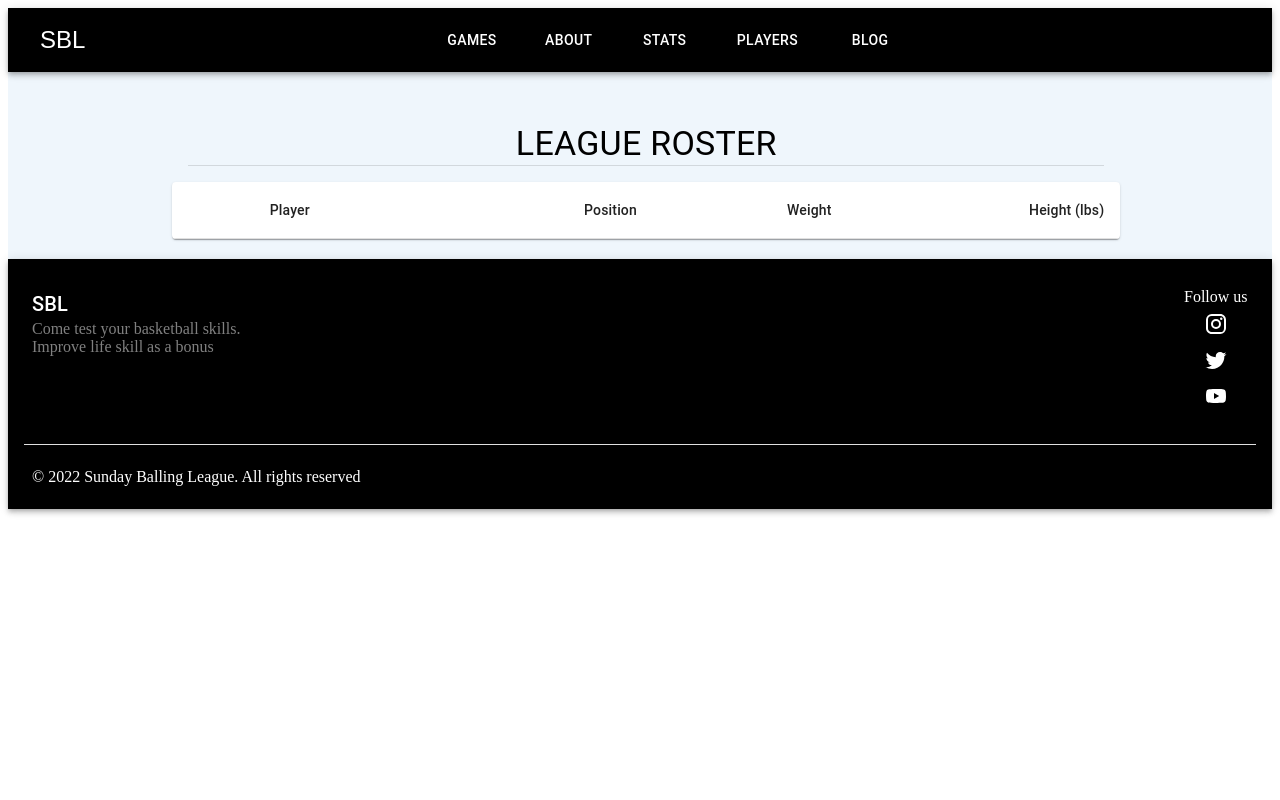
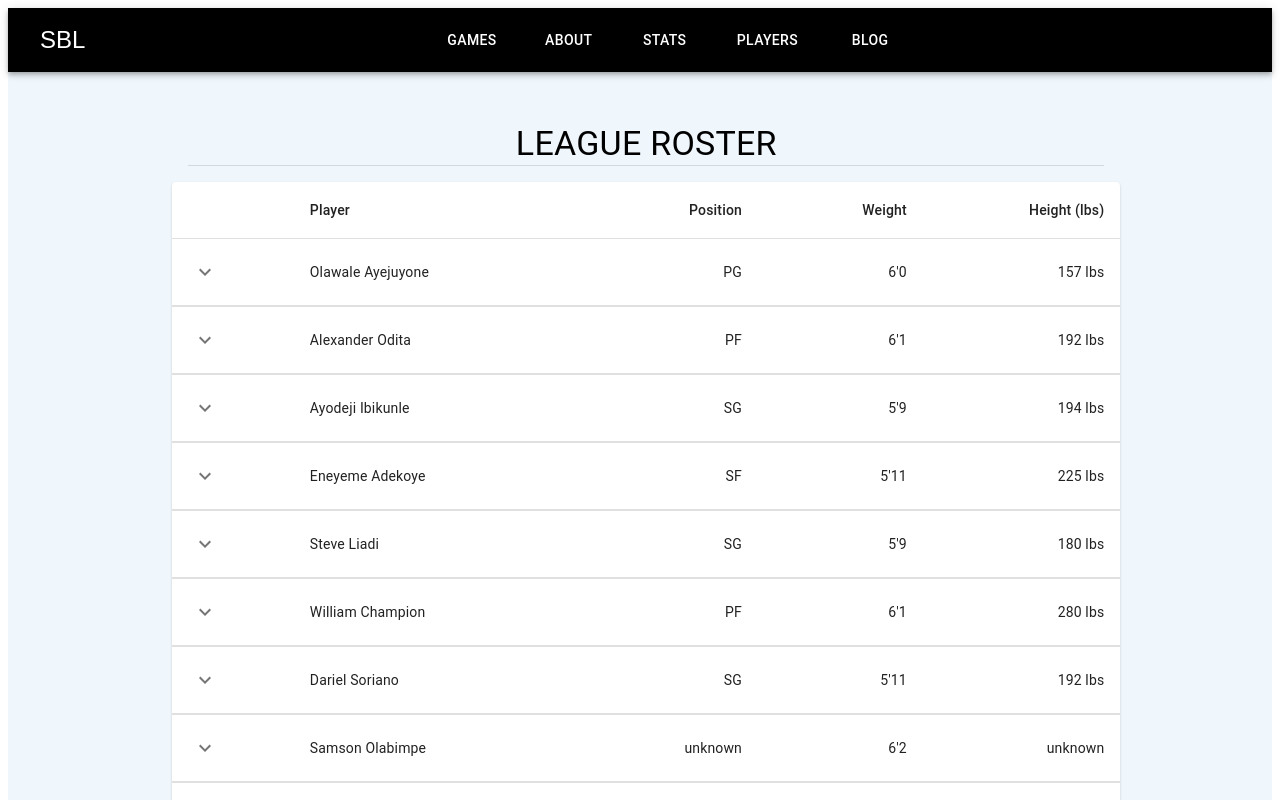
Before and after one commit to walethesolution/SBL, a React (Create React App) app in the folder sbl-frontend/: page /players in a window 1280 px wide. Shown: the top 800 px of the page. Built offline with nearby package versions, Linux system fonts and the light colour scheme.

Commit message:
Add All available Player to the Roster

```diff
--- /dev/null
+++ b/sbl-frontend/src/components/landing-page/Blog/blogsData.ts
@@ -0,0 +1,22 @@
+import { Blogger } from "../../../types";
+import TheBoys from "../../../assets/fall-ball3.jpg";
+import TreesnCourt from "../../../assets/TreesnCourt.jpg";
+
+export const blogsData: Blogger[] = [
+  {
+    id: 1,
+    image: TheBoys,
+    topic: "Fall",
+    description:
+      "We play all round the year. As long as the sun is out, We are outside.",
+    link: "",
+  },
+  {
+    id: 2,
+    image: TreesnCourt,
+    topic: "That Miami weather",
+    description:
+      "This time around the view was Miami-esque. You know as long as the sun is out, We are outside.",
+    link: "",
+  },
+];
--- a/sbl-frontend/src/components/landing-page/Blog/index.tsx
+++ b/sbl-frontend/src/components/landing-page/Blog/index.tsx
@@ -3,9 +3,7 @@ import CardContent from "@mui/material/CardContent";
 import CardMedia from "@mui/material/CardMedia";
 import Typography from "@mui/material/Typography";
 import { Box, Button, CardActionArea, CardActions, Grid } from "@mui/material";
-import TheBoys from "../../../assets/fall-ball3.jpg";
-import TreesnCourt from "../../../assets/TreesnCourt.jpg";
-import dataB from "../../../data/db.json";
+import { blogsData } from "./blogsData";
 
 const Blog: React.FC = () => {
   return (
@@ -17,47 +15,22 @@ const Blog: React.FC = () => {
       >
         TRENDING
       </Typography>
-      <Grid container spacing={2}>
-        <Grid item>
-          <Card sx={{ maxWidth: 350, marginTop: "20px" }}>
+      <Box sx={{ display: "flex", flexDirection: "row", flexWrap: "wrap" }}>
+        {blogsData.map((blog) => (
+          <Card key={blog.id} sx={{ maxWidth: 350, margin: "10px" }}>
             <CardActionArea>
               <CardMedia
                 component="img"
                 height="200"
-                image={TheBoys}
-                alt="Fall ball"
-              />
-              <CardContent>
-                <Typography
-                  gutterBottom
-                  variant="h4"
-                  component="div"
-                ></Typography>
-                <Typography variant="body2" color="text.secondary"></Typography>
-              </CardContent>
-            </CardActionArea>
-            <CardActions>
-              <Button size="small" color="primary">
-                More
-              </Button>
-            </CardActions>
-          </Card>
-        </Grid>
-        <Grid item>
-          <Card sx={{ maxWidth: 350, marginTop: "20px" }}>
-            <CardActionArea>
-              <CardMedia
-                component="img"
-                height="200"
-                image={TreesnCourt}
-                alt="Fall ball"
+                image={blog.image}
+                alt={blog.topic}
               />
               <CardContent>
                 <Typography gutterBottom variant="h4" component="div">
-                  {/* {secondTopic} */}
+                  {blog.topic}
                 </Typography>
                 <Typography variant="body2" color="text.secondary">
-                  {/* {secondContext} */}
+                  {blog.description}
                 </Typography>
               </CardContent>
             </CardActionArea>
@@ -67,8 +40,8 @@ const Blog: React.FC = () => {
               </Button>
             </CardActions>
           </Card>
-        </Grid>
-      </Grid>
+        ))}
+      </Box>
     </Box>
   );
 };
--- a/sbl-frontend/src/components/newMemberForm/index.tsx
+++ /dev/null
@@ -1,6 +0,0 @@
-import Box from "@mui/material/Box/Box";
-
-const newMemberForm: React.FC = () => {
-  return <Box></Box>;
-};
-export default newMemberForm;
--- a/sbl-frontend/src/components/players/index.tsx
+++ b/sbl-frontend/src/components/players/index.tsx
@@ -12,18 +12,7 @@ import {
   TableRow,
 } from "@mui/material";
 import Row from "../row";
-import { createData } from "../../utils";
-import dataB from "../../data/db.json";
-
-const players = dataB.players;
-
-// const rows = [
-//   createData(1, "Olawale Ayejuyone", "SG", "6'0", "158 lbs"),
-//   createData(2, "Alexander Odita", "SF", "6'2", "198 lbs"),
-//   createData(3, "Dariel Soriano", "SG", "5'11", "187 lbs"),
-//   createData(4, "Steve Liadi", "PG", "6'2", "170 lbs"),
-//   createData(5, "Will Champion", "PF", "6'2", "228 lbs"),
-// ];
+import { playersData } from "./playersData";
 
 const Players: React.FC = () => {
   return (
@@ -52,9 +41,9 @@ const Players: React.FC = () => {
             </TableRow>
           </TableHead>
           <TableBody>
-            {/* {players.map((player) => (
-              // <Row key={player.firstName} player={player} />
-            ))} */}
+            {playersData.map((player) => (
+              <Row key={player.id} player={player} />
+            ))}
           </TableBody>
         </Table>
       </TableContainer>
--- /dev/null
+++ b/sbl-frontend/src/components/players/playersData.ts
@@ -0,0 +1,307 @@
+import { PlayersType } from "../../types";
+export const playersData: PlayersType[] = [
+  {
+    id: 1,
+    firstName: "Olawale",
+    lastName: "Ayejuyone",
+    position: "PG",
+    height: "6'0",
+    weight: "157 lbs",
+    history: [
+      {
+        dob: "11-07-1997",
+        nickName: "The Solution",
+        countryOfOrigin: "Nigeria",
+        experience: 7,
+      },
+    ],
+  },
+  {
+    id: 2,
+    firstName: "Alexander",
+    lastName: "Odita",
+    position: "PF",
+    height: "6'1",
+    weight: "192 lbs",
+    history: [
+      {
+        dob: "05-03-1996",
+        nickName: "OG",
+        countryOfOrigin: "Nigeria",
+        experience: 7,
+      },
+    ],
+  },
+  {
+    id: 3,
+    firstName: "Ayodeji",
+    lastName: "Ibikunle",
+    position: "SG",
+    height: "5'9",
+    weight: "194 lbs",
+    history: [
+      {
+        dob: "05-03-1995",
+        nickName: "Akure",
+        countryOfOrigin: "Nigeria",
+        experience: 3,
+      },
+    ],
+  },
+  {
+    id: 4,
+    firstName: "Eneyeme",
+    lastName: "Adekoye",
+    position: "SF",
+    height: "5'11",
+    weight: "225 lbs",
+    history: [
+      {
+        dob: "09-29-1995",
+        nickName: "Yeme naw",
+        countryOfOrigin: "Nigeria",
+        experience: 10,
+      },
+    ],
+  },
+  {
+    id: 5,
+    firstName: "Steve",
+    lastName: "Liadi",
+    position: "SG",
+    height: "5'9",
+    weight: "180 lbs",
+    history: [
+      {
+        dob: "05-06-1985",
+        nickName: "Ona (The way)",
+        countryOfOrigin: "USA",
+        experience: 22,
+      },
+    ],
+  },
+  {
+    id: 6,
+    firstName: "William",
+    lastName: "Champion",
+    position: "PF",
+    height: "6'1",
+    weight: "280 lbs",
+    history: [
+      {
+        dob: "05-03-1996",
+        nickName: "Champ",
+        countryOfOrigin: "Nigeria",
+        experience: 7,
+      },
+    ],
+  },
+  {
+    id: 7,
+    firstName: "Dariel",
+    lastName: "Soriano",
+    position: "SG",
+    height: "5'11",
+    weight: "192 lbs",
+    history: [
+      {
+        dob: "05-03-1996",
+        nickName: "OG",
+        countryOfOrigin: "Nigeria",
+        experience: 7,
+      },
+    ],
+  },
+  {
+    id: 8,
+    firstName: "Samson",
+    lastName: "Olabimpe",
+    position: "unknown",
+    height: "6'2",
+    weight: "unknown",
+    history: [
+      {
+        dob: "unknown",
+        nickName: "unknown",
+        countryOfOrigin: "unknown",
+        experience: 0,
+      },
+    ],
+  },
+  {
+    id: 9,
+    firstName: "Obinna",
+    lastName: "Ekweremuba",
+    position: "unknown",
+    height: "6'2",
+    weight: "unknown",
+    history: [
+      {
+        dob: "unknown",
+        nickName: "unknown",
+        countryOfOrigin: "unknown",
+        experience: 0,
+      },
+    ],
+  },
+  {
+    id: 10,
+    firstName: "Ifeanyi",
+    lastName: "Ekweremuba",
+    position: "unknown",
+    height: "6'2",
+    weight: "unknown",
+    history: [
+      {
+        dob: "unknown",
+        nickName: "unknown",
+        countryOfOrigin: "unknown",
+        experience: 0,
+      },
+    ],
+  },
+  {
+    id: 11,
+    firstName: "Fuad",
+    lastName: "Bakare",
+    position: "unknown",
+    height: "6'2",
+    weight: "unknown",
+    history: [
+      {
+        dob: "unknown",
+        nickName: "unknown",
+        countryOfOrigin: "unknown",
+        experience: 0,
+      },
+    ],
+  },
+  {
+    id: 12,
+    firstName: "Iman",
+    lastName: "Tesleem",
+    position: "PG",
+    height: "5'9",
+    weight: "165",
+    history: [
+      {
+        dob: "03-23-2001",
+        nickName: "unknown",
+        countryOfOrigin: "Nigeria",
+        experience: 6,
+      },
+    ],
+  },
+  {
+    id: 13,
+    firstName: "Seyi",
+    lastName: "Adekoye",
+    position: "unknown",
+    height: "unknown",
+    weight: "unknown",
+    history: [
+      {
+        dob: "unknown",
+        nickName: "unknown",
+        countryOfOrigin: "unknown",
+        experience: 0,
+      },
+    ],
+  },
+  {
+    id: 14,
+    firstName: "Quam",
+    lastName: "unknown",
+    position: "unknown",
+    height: "unknown",
+    weight: "unknown",
+    history: [
+      {
+        dob: "unknown",
+        nickName: "unknown",
+        countryOfOrigin: "unknown",
+        experience: 0,
+      },
+    ],
+  },
+  {
+    id: 15,
+    firstName: "Rilwan",
+    lastName: "Bakare",
+    position: "unknown",
+    height: "unknown",
+    weight: "unknown",
+    history: [
+      {
+        dob: "unknown",
+        nickName: "unknown",
+        countryOfOrigin: "Nigeria",
+        experience: 0,
+      },
+    ],
+  },
+  {
+    id: 16,
+    firstName: "Adolo",
+    lastName: "Aneni",
+    position: "unknown",
+    height: "unknown",
+    weight: "unknown",
+    history: [
+      {
+        dob: "unknown",
+        nickName: "unknown",
+        countryOfOrigin: "unknown",
+        experience: 0,
+      },
+    ],
+  },
+  {
+    id: 17,
+    firstName: "Timi",
+    lastName: "Olufoye",
+    position: "unknown",
+    height: "unknown",
+    weight: "unknown",
+    history: [
+      {
+        dob: "unknown",
+        nickName: "unknown",
+        countryOfOrigin: "unknown",
+        experience: 0,
+      },
+    ],
+  },
+  {
+    id: 18,
+    firstName: "Toyosi",
+    lastName: "Adekoye",
+    position: "unknown",
+    height: "unknown",
+    weight: "unknown",
+    history: [
+      {
+        dob: "unknown",
+        nickName: "unknown",
+        countryOfOrigin: "unknown",
+        experience: 0,
+      },
+    ],
+  },
+  {
+    id: 19,
+    firstName: "Adewale",
+    lastName: "Adekoye",
+    position: "unknown",
+    height: "unknown",
+    weight: "unknown",
+    history: [
+      {
+        dob: "unknown",
+        nickName: "unknown",
+        countryOfOrigin: "unknown",
+        experience: 0,
+      },
+    ],
+  },
+];
--- a/sbl-frontend/src/components/row/index.tsx
+++ b/sbl-frontend/src/components/row/index.tsx
@@ -12,9 +12,9 @@ import {
 } from "@mui/material";
 import KeyboardArrowDownIcon from "@mui/icons-material/KeyboardArrowDown";
 import KeyboardArrowUpIcon from "@mui/icons-material/KeyboardArrowUp";
-import { createData } from "../../utils";
+import { PlayersType } from "../../types";
 
-const Row: React.FC<{ player: ReturnType<typeof createData> }> = (props) => {
+const Row: React.FC<{ player: PlayersType }> = (props) => {
   const { player } = props;
   const [open, setOpen] = React.useState(false);
 
```
